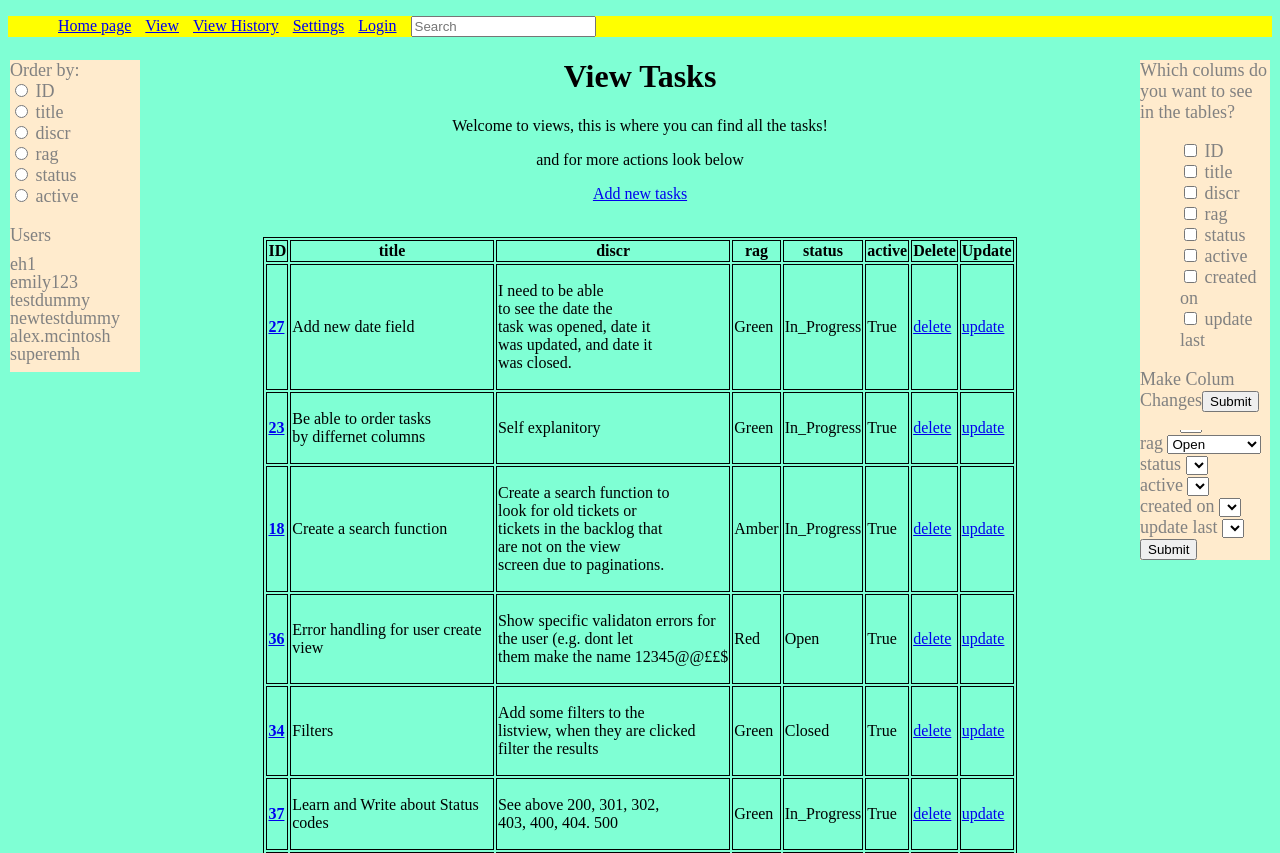
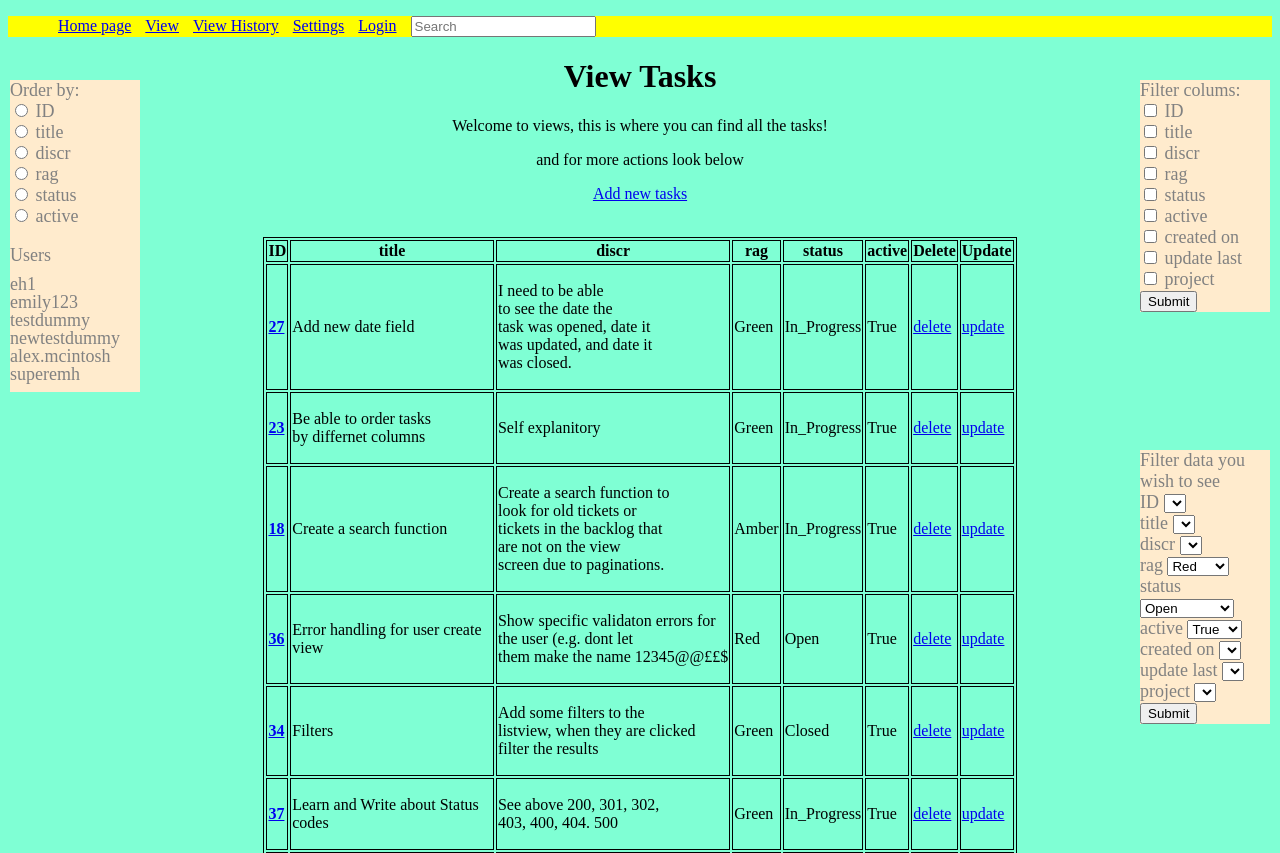
Before and after one commit to Emily8165/Emily-Python-Development, a Django app: page /view/ in a window 1280 px wide. Shown: the top 853 px of the page. Run offline with Django 4.2, Linux system fonts and the light colour scheme; data comes from the database, SQL or seed files in the repository; both versions use the stored data as it was after the commit; lists and menus that the app fills with data are empty.

Commit message:
had a chat with alex on how I should build my filters and have started to adjust accordingly

```diff
--- a/src/my_task_manager/custom_filters.py
+++ b/src/my_task_manager/custom_filters.py
@@ -1,4 +1,7 @@
+import django_filters
 from django import template
+
+from taskmanager.models import Task
 
 register = template.Library()
 
@@ -16,6 +19,15 @@ def add_line_breaks(inputted, line_break_num):
     return result
 
 
-@register.filter
-def in_category(things, category):
-    return things.filter(category=category)
+class TaskFilter(django_filters.FilterSet):
+    id = django_filters.RangeFilter()
+
+    class Meta:
+        model = Task
+        fields = {
+            "title": ["icontains"],
+            "discr": ["icontains"],
+            "rag": ["exact"],
+            "status": ["exact"],
+            "active": ["exact"],
+        }
--- a/src/my_task_manager/settings.py
+++ b/src/my_task_manager/settings.py
@@ -40,6 +40,8 @@ INSTALLED_APPS = [
     "django.contrib.staticfiles",
     "rest_framework",
     "taskmanager",
+    "django_filters",
+    "django_extensions",
 ]
 
 MIDDLEWARE = [
--- a/src/taskmanager/forms.py
+++ b/src/taskmanager/forms.py
@@ -5,14 +5,16 @@ from taskmanager.models import Task
 
 class TaskForm(forms.ModelForm):
     # define choices:
-    rag_choices = [("Red", "Red"), ("Amber", "Amber"), ("Green", "Green")]
+
+    rag_choices = [("Red", "rag"), ("Amber", "rag"), ("Green", "rag")]
     status_choices = [
-        ("Open", "Open"),
-        ("In_Progress", "In_Progress"),
-        ("Closed", "Closed"),
-        ("Deleted", "Deleted"),
+        ("Open", "status"),
+        ("In_Progress", "status"),
+        ("Closed", "status"),
+        ("Deleted", "status"),
     ]
-    active_choices = [(True, "True"), (False, "False")]
+    active_choices = [(True, "active"), (False, "active")]
+    all_choices = rag_choices + status_choices + active_choices
     # define fields:
     title = forms.CharField(max_length=255)
     discr = forms.CharField(max_length=255)
@@ -29,7 +31,7 @@ class TaskForm(forms.ModelForm):
 
     class Meta:
         model = Task
-        fields = ["title", "discr", "rag", "status"]
+        fields = ["title", "discr", "rag", "status", "active"]
 
 
 class TaskDelForm(forms.ModelForm):
--- a/src/taskmanager/models.py
+++ b/src/taskmanager/models.py
@@ -4,6 +4,10 @@ from django.db import models
 
 def default_user_function():
     return User.objects.first()
+
+
+class Project(models.Model):
+    project_name = models.CharField(max_length=100)
 
 
 class Task(models.Model):
@@ -14,6 +18,7 @@ class Task(models.Model):
     active = models.BooleanField(default=True)
     created_on = models.DateField(auto_now_add=True)
     update_last = models.DateField(auto_now=True)
+    project = models.ForeignKey(Project, on_delete=models.CASCADE)
 
     def __str__(self):
         return f"{self.title}"
--- a/src/taskmanager/static/mainstatic.css
+++ b/src/taskmanager/static/mainstatic.css
@@ -29,108 +29,13 @@ table.center {
     margin-right: auto;
 }
 /* side bars */
-.dropdown {
-    position: relative;
-    display: inline-block;
-}
-
-.dropdown-content {
-    display: none;
-    position: absolute;
-    background-color: #f9f9f9;
-    min-width: 160px;
-    box-shadow: 0px 8px 16px 0px rgba(0, 0, 0, 0.2);
-    padding: 12px 16px;
-    z-index: 1;
-}
-
-.dropdown:hover .dropdown-content {
-    display: block;
-}
-
 .sidenav {
     background-color: blanchedalmond;
     color: #818181;
     width: 130px;
     position: absolute; /* this allows for floating or fixed text */
     z-index: 1;
-    top: 60px;
-    left: 10px;
-    overflow-x: hidden;
-    font-size: 15px;
-    text-align: left;
-}
-
-.sidenav a {
-    list-style-type: none;
-    text-decoration: none; /* this lets you define if a texted it hyper linked or not */
-    color: #818181;
-    display: block;
-    line-height: 0;
-    padding-left: 0px;
-}
-
-.sidenav ul {
-    list-style-type: none;
-    padding-left: 0px;
-    font-size: 10px;
-}
-
-.sidenav a:hover {
-    color: #f1f1f1;
-}
-
-.right-sidenav {
-    background-color: blanchedalmond;
-    color: #818181;
-    width: 130px;
-    position: absolute;
-    z-index: 1;
-    top: 60px;
-    left: auto;
-    right: 10px;
-    overflow-x: hidden;
-    font-size: 25px;
-    text-align: left;
-}
-
-.right-sidenav a {
-    list-style-type: none;
-    text-decoration: none;
-    /* this lets you define if a texted it hyper linked or not */
-    font-size: 18px;
-    color: #818181;
-    display: block;
-    line-height: 0;
-    padding-right: 0px;
-}
-
-.right-sidenav ul {
-    list-style-type: none;
-    padding-right: 0px;
-}
-
-.right-sidenav a:hover {
-    color: #f1f1f1;
-}
-
-@media screen and (max-height: 450px) {
-    .sidenav {
-        padding-top: 15px;
-    }
-
-    .sidenav a {
-        font-size: 18px;
-    }
-}
-
-.sidenav {
-    background-color: blanchedalmond;
-    color: #818181;
-    width: 130px;
-    position: absolute; /* this allows for floating or fixed text */
-    z-index: 1;
-    top: 60px;
+    top: 80px;
     left: 10px;
     overflow-x: hidden;
     font-size: 18px;
@@ -156,21 +61,21 @@ table.center {
     color: #f1f1f1;
 }
 
-.right-sidenav {
+.table-filter {
     background-color: blanchedalmond;
     color: #818181;
     width: 130px;
     position: absolute;
     z-index: 1;
-    top: 60px;
+    top: 80px;
     left: auto;
     right: 10px;
     overflow-x: hidden;
-    font-size: 25px;
+    font-size: 18px;
     text-align: left;
 }
 
-.right-sidenav a {
+.table-filter a {
     list-style-type: none;
     text-decoration: none;
     /* this lets you define if a texted it hyper linked or not */
@@ -181,12 +86,12 @@ table.center {
     padding-right: 0px;
 }
 
-.right-sidenav ul {
+.table-filter ul {
     list-style-type: none;
     padding-right: 0px;
 }
 
-.right-sidenav a:hover {
+.table-filter a:hover {
     color: #f1f1f1;
 }
 
@@ -200,24 +105,37 @@ table.center {
     }
 }
 
-.right-sidenav {
+.data-filter {
     background-color: blanchedalmond;
     color: #818181;
     width: 130px;
     position: absolute;
-    /* this allows for floating or fixed text */
     z-index: 1;
-    top: 60px;
+    top: 450px;
+    left: auto;
     right: 10px;
     overflow-x: hidden;
     font-size: 18px;
     text-align: left;
 }
 
-.right-sidenav ul {
+.data-filter a {
     list-style-type: none;
-    padding-right: 10px;
+    text-decoration: none;
     font-size: 18px;
+    color: #818181;
+    display: block;
+    line-height: 0;
+    padding-right: 0px;
+}
+
+.data-filter ul {
+    list-style-type: none;
+    padding-right: 0px;
+}
+
+.data-filter a:hover {
+    color: #f1f1f1;
 }
 
 @media screen and (max-height: 450px) {
@@ -229,9 +147,6 @@ table.center {
         font-size: 18px;
     }
 }
-.right_sidenav {
-    color: #f1f1f1;
-}
 /* bottom */
 .pagination-container {
     text-align: center;
--- a/src/taskmanager/templates/view.html
+++ b/src/taskmanager/templates/view.html
@@ -15,7 +15,7 @@
             <div class="sidenav">
                 <form id="order_by" method="GET">
                     <label for="order_by">Order by:</label>
-                    {% for field in fields %}{% if field.name != 'created_on' and field.name != 'update_last' %}
+                    {% for field in fields %}{% if field.name != 'created_on' and field.name != 'update_last' and field.name != 'project' %}
                         <br>
                         <input type="radio" id="{{ field.name }}" name="order_by" value="{{ field.name }}" onchange="submitForm()">
                         <label for="{{ field.name }}">{{ field.verbose_name }}</label>
@@ -33,7 +33,7 @@
                     <ul><a href={% url 'user_view' use %}>{{use}}</a></ul>
                 {% endfor %}
             </div>
-            <div class="right-sidenav">
+            <div class="table-filter">
                 <form id="filter_colum" method="GET">
                     <label for="filter_colum">Filter colums:</label>
                     {% for field in fields %}
@@ -43,46 +43,35 @@
                     {% endfor %}
                     <br>
                     <input type="submit">
-                    <p>---------------</p>
+                </div>
+                <div class="data-filter">
                 <form id="filter_input_option" method="GET">
                     <label for="filter_input_option">Filter data you wish to see</lable>
                         {% for field in fields %}
-                            <br>{{ field.verbose_name }}
-                            <select name="{{ field.name }}" id="{{ field.name }}">
-                                {% for choice in status_choices %}
-                                    {% if field.name == "rag" %}
+                            <br>
+                            {{ field.verbose_name }}
+                            <select name="filter_input_option" id="{{ field.name }}">
+                                {% for choice in all_choices %}
+                                    <p>{{choice}}</p>
+                                    {% if field.name == choice.1 %}
                                         <option value="{{ choice.0 }}">{{ choice.0 }}</option>
                                     {% endif %}
                                 {% endfor %}
                             </select>
                         {% endfor %}
-                    <br><input type="submit">
+                    <br>
+                    <input type="hidden" name="input_value" value="filter_input_option">
+                    <input type="submit" value="Submit">
                 </form>
-
-
             </div>
         <br>
-        <div class="right-sidenav">
-            <p1>Which colums do you want to see in the tables?</p1>
-            <form id="colum_filter" method="GET">
-            <ul>
-                {% for field in fields %}
-                    <li>
-                        <input type="checkbox" id="{{ field.name }}" name="colum_filter" value="{{ field.name }}">
-                        <label for="{{field.name}}">{{field.verbose_name}}</lable>
-                    </li>
-                {% endfor %}
-            </ul>
-            <p>Make Colum Changes<input type="submit"></p>
-        </form>
-        </div>
     </body>
     </div>
 {% endblock %}
 {% block table %}
 <table class="center">
     {% for field in fields %}
-        {% if field.verbose_name != 'created on' and field.verbose_name != 'update last' %}
+        {% if field.verbose_name != 'created on' and field.verbose_name != 'update last' and field.verbose_name != "project" %}
         <th>{{ field.verbose_name }}</th>
         {% endif %}
     {% endfor %}
--- a/src/taskmanager/views.py
+++ b/src/taskmanager/views.py
@@ -9,13 +9,16 @@ from django.db import models
 from django.db.models import Q
 from django.db.models.base import Model as Model
 from django.db.models.query import QuerySet
-from django.http import HttpRequest, HttpResponse
+from django.http import Http404, HttpRequest, HttpResponse
 from django.shortcuts import get_object_or_404, redirect, render
 from django.template import loader
 from django.urls import reverse
 from django.views import generic
+from django_filters import FilterSet
 
 register = template.Library()
+
+from my_task_manager.custom_filters import TaskFilter
 
 from .forms import TaskForm
 from .models import DelTask, Task
@@ -32,8 +35,6 @@ class ContextDataMixim:
             context["filter"] = Task.objects.order_by(order_by_param)
         else:
             context["filter"] = Task.objects.all()
-        context["status_choices"] = TaskForm.status_choices
-        context["active_choices"] = TaskForm.active_choices
         context["field_form_type"] = TaskForm().form_type()
         return context
 
@@ -60,11 +61,16 @@ class TaskListView(ContextDataMixim, generic.ListView):
             else initial_order
         )
         order_by = self.request.GET.get("order_by", default_order)
-        return Task.objects.all().order_by(order_by)
+        filter_by = self.request.GET.get("filter_input_option")
+        filter_args = {filter_by: True} if filter_by else {}
+        filter_colums = self.request.GET.get("filter_colum")  # this bit isnt working.
+        colum_args = None  # find a way to say these are the colums you want to exclude.
+        return Task.objects.filter().filter(**filter_args).order_by(order_by)
 
     def get_context_data(self, **kwargs):
         context = super().get_context_data(**kwargs)
         context["order_by"] = self.request.GET.get("order_by")
+        context["all_choices"] = TaskForm.all_choices
         return context
 
     def error_page(self):
```
Also changed, not shown: testing_things.py (+10 -19 lines), src/db.sqlite3, src/taskmanager/migrations/0008_project.py (added), src/taskmanager/migrations/0009_task_owner.py (added), src/taskmanager/migrations/0010_rename_owner_task_project.py (added).
